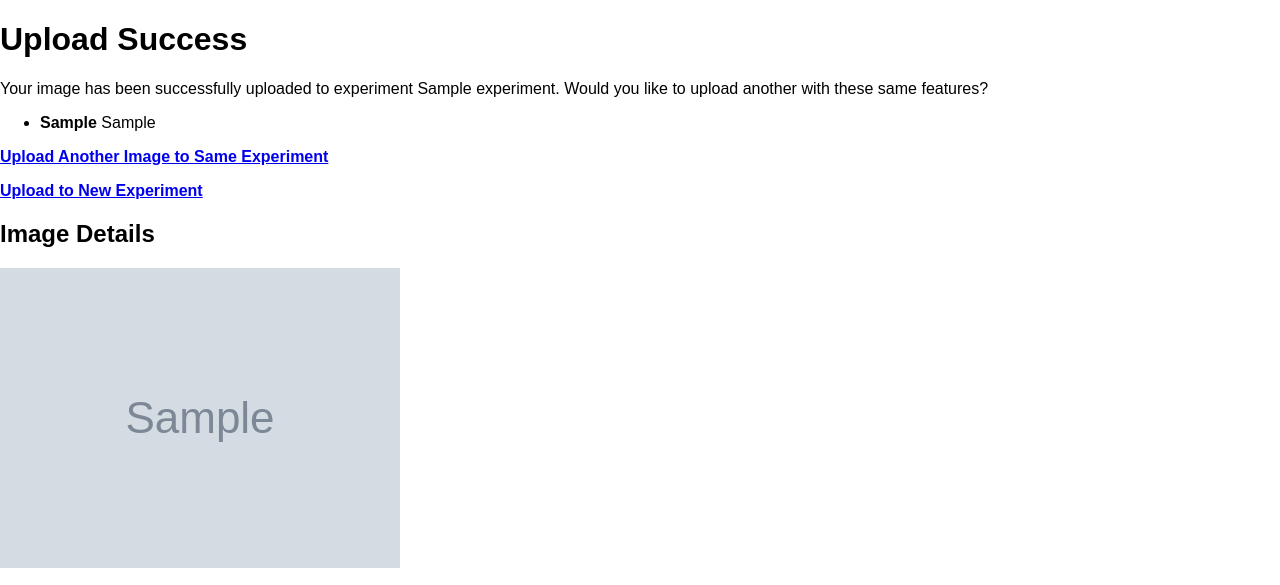
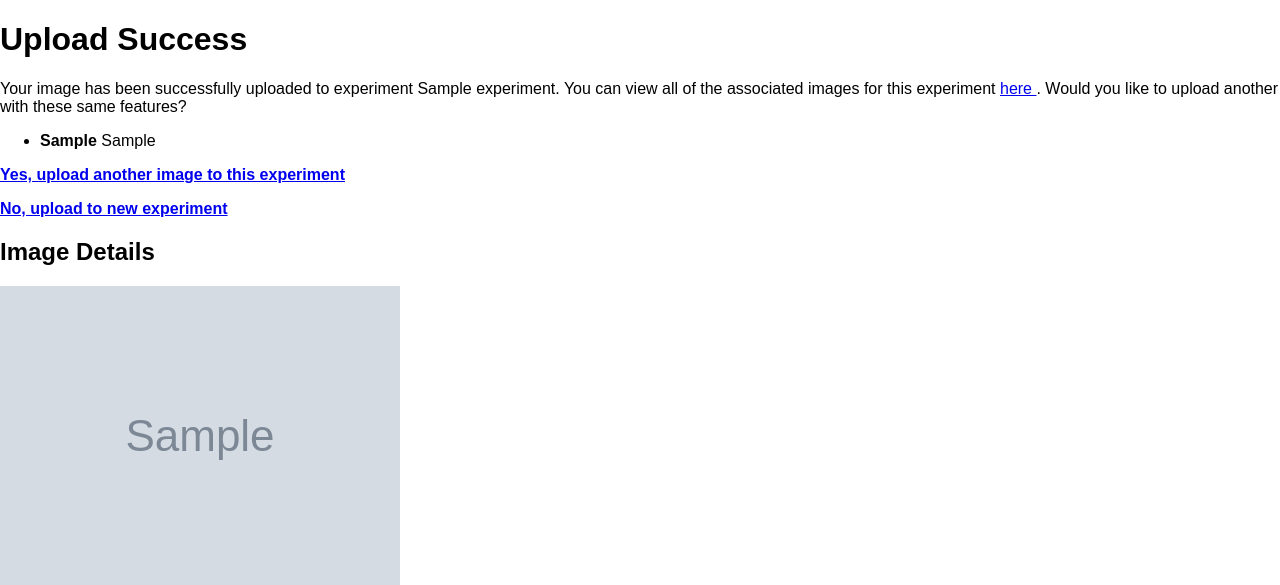
Before and after one commit to biofilmDB/cbe-image-db, a Django app: template cbeImageDB/images/templates/images_upload/image_upload_success.html in a window 1280 px wide. Shown: the part 48-633 px from the top of the page. Run offline with Django 3.2, Linux system fonts and the light colour scheme; the template is opened without the code that fills it: most values are stand-ins (such as "Sample title", 1, 10 or a date in 2020); grey boxes marked "Sample" are stand-in pictures; some libraries are stand-ins or nearby versions.

Commit message:
Added link to experiment page

```diff
--- a/cbeImageDB/images/templates/images_upload/image_upload_success.html
+++ b/cbeImageDB/images/templates/images_upload/image_upload_success.html
@@ -3,14 +3,14 @@
 
 {% block content %}
 <h1> Upload Success </h1>
-<p> Your image has been successfully uploaded to experiment {{ experiment }}. Would you like to upload another with these same features? </p>
+<p> Your image has been successfully uploaded to experiment {{ experiment }}. You can view all of the associated images for this experiment <a href={% url 'images:experiment_details' experiment=experiment_pk %}> here </a>. Would you like to upload another with these same features? </p>
 <ul>
     {% for info in get_experiment_details %}
         <li> <b>{{ info.0 }}</b> {{ info.1 }} </li>
     {% endfor %}
 </ul>
-<p><b> <a href={% url 'images:upload_image_to_experiment' pk=experiment_pk %}>Upload Another Image to Same Experiment </a> </b><p>
-<p><b> <a href={% url 'images:upload' %}> Upload to New Experiment </a></b></p>
+<p><b> <a href={% url 'images:upload_image_to_experiment' pk=experiment_pk %}>Yes, upload another image to this experiment</a> </b><p>
+<p><b> <a href={% url 'images:upload' %}> No, upload to new experiment </a></b></p>
 
 <h2> Image Details </h2>
 {% load thumbnail %}
```
